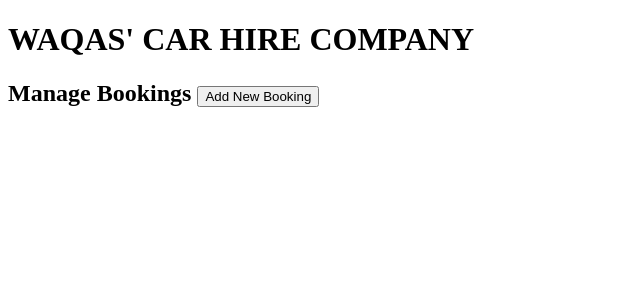
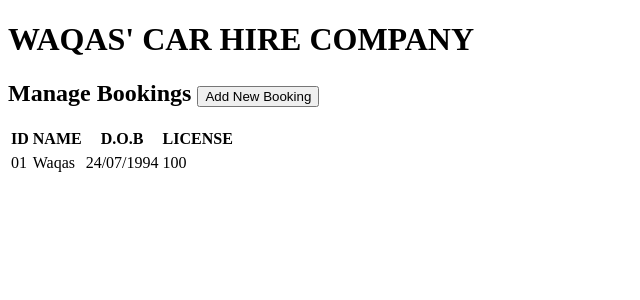
Before and after one commit to waqasarqum/Final_Project_New, a Flask app: page / in a window 1280 px wide. Shown: the top 300 px of the page, without its empty margins (0-640 px from the left). Run offline with Flask 2, Linux system fonts and the light colour scheme.

Commit message:
initial commit

```diff
--- a/templates/index.html
+++ b/templates/index.html
@@ -15,8 +15,34 @@
 
                  <div class="jumbotron p-3">
 
-                     <h2>Manage <b>Bookings </b> <button type="button" class="btn btn-success">Add New Booking</button> </h2>
+                     <h2>Manage <b>Bookings </b> <button type="button" class="btn btn-success float-right"
+                     data-toggle="modal" data-target="#mymodal">Add New Booking</button> </h2>
 
+
+
+
+                     <table class="table table-hover table-dark">
+
+                         <tr>
+
+                             <th>ID</th>
+                             <th>NAME</th>
+                             <th>D.O.B</th>
+                             <th>LICENSE</th>
+
+                         <tr>
+
+
+
+                         <tr>
+                         <td>01</td>
+                         <td>Waqas</td>
+                         <td>24/07/1994</td>
+                         <td>100</td>
+
+
+
+                         </tr>
 
 
 
```
